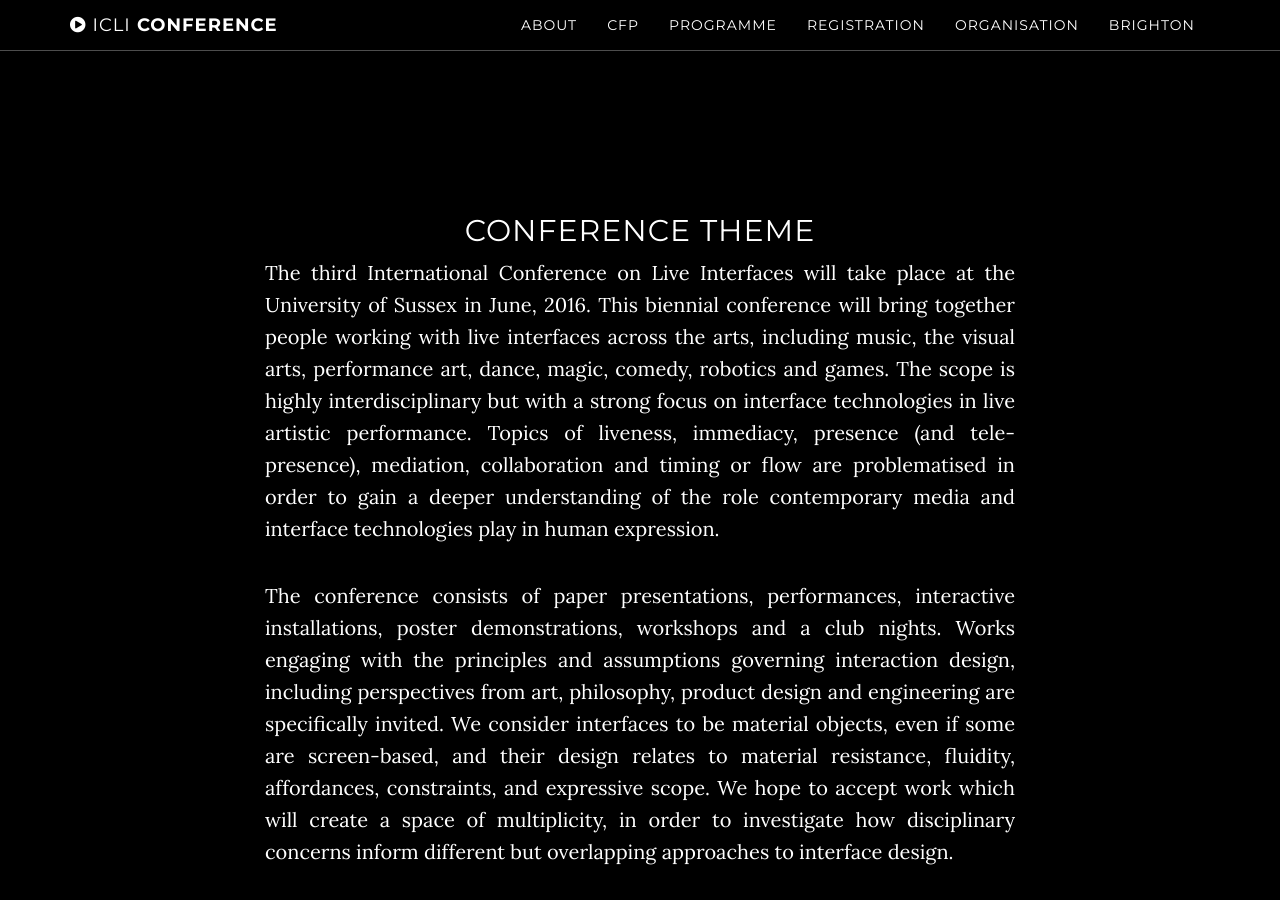
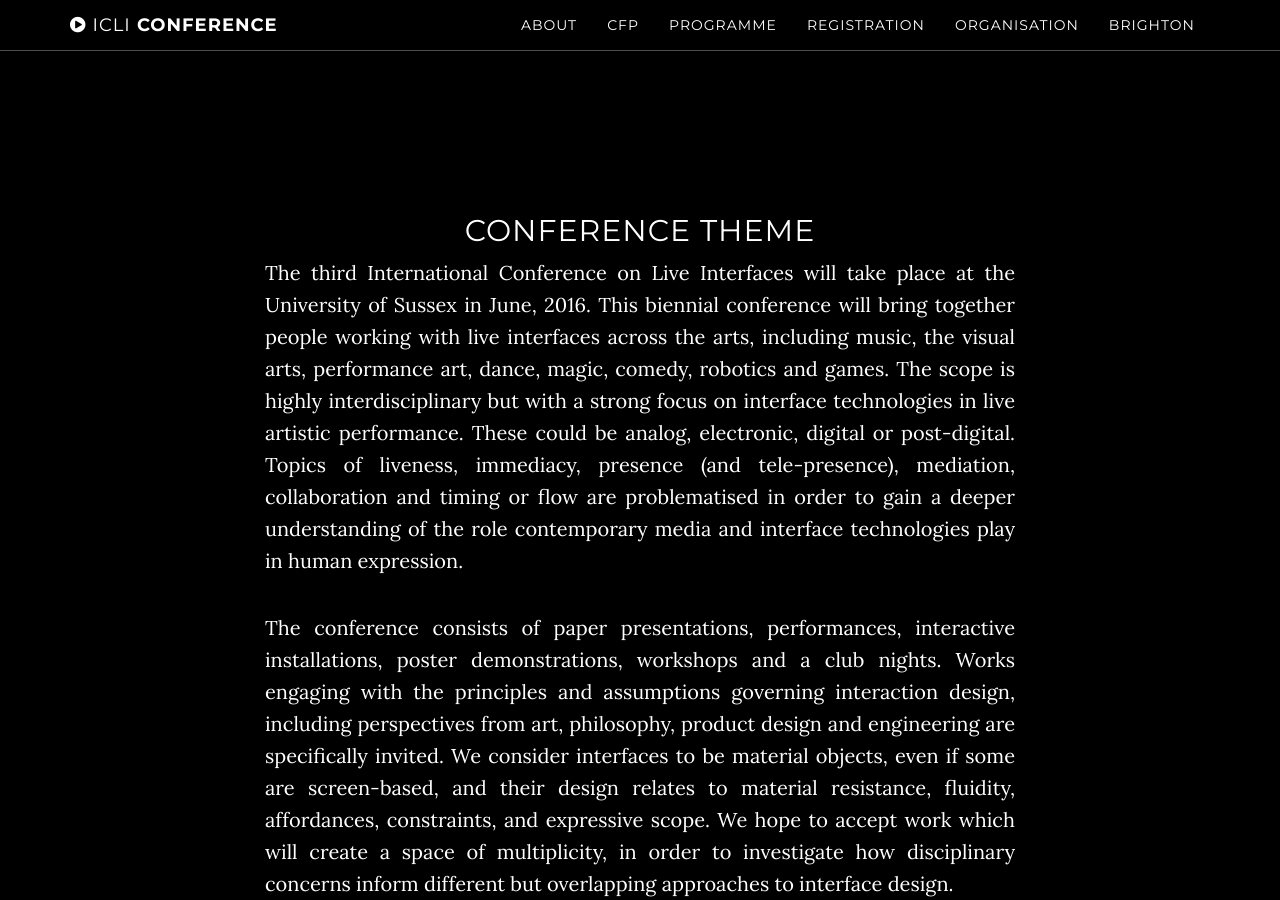
Before and after one commit to thormagnusson/liveinterfaces, a Jekyll site: the page built from index.html, in a window 1280 px wide and 900 px high, scrolled down 886 px. Built offline with Jekyll 4.4.1, drawn with Linux system fonts in a browser that asks for light colours; some of the changed text lies outside the part shown.

Commit message:
adding to text

```diff
--- a/_includes/about.html
+++ b/_includes/about.html
@@ -5,7 +5,7 @@
 
             <h2>Conference Theme</h2>
 
-            <p>The third International Conference on Live Interfaces will take place at the University of Sussex in June, 2016. This biennial conference will bring together people working with live interfaces across the arts, including music, the visual arts, performance art, dance, magic, comedy, robotics and games. The scope is highly interdisciplinary but with a strong focus on interface technologies in live artistic performance. Topics of liveness, immediacy, presence (and tele-presence), mediation, collaboration and timing or flow are problematised in order to gain a deeper understanding of the role contemporary media and interface technologies play in human expression.</p>
+            <p>The third International Conference on Live Interfaces will take place at the University of Sussex in June, 2016. This biennial conference will bring together people working with live interfaces across the arts, including music, the visual arts, performance art, dance, magic, comedy, robotics and games. The scope is highly interdisciplinary but with a strong focus on interface technologies in live artistic performance. These could be analog, electronic, digital or post-digital. Topics of liveness, immediacy, presence (and tele-presence), mediation, collaboration and timing or flow are problematised in order to gain a deeper understanding of the role contemporary media and interface technologies play in human expression.</p>
 
             <p>The conference consists of paper presentations, performances, interactive installations, poster demonstrations, workshops and a club nights. Works engaging with the principles and assumptions governing interaction design, including perspectives from art, philosophy, product design and engineering are specifically invited. We consider interfaces to be material objects, even if some are screen-based, and their design relates to material resistance, fluidity, affordances, constraints, and expressive scope. We hope to accept work which will create a space of multiplicity, in order to investigate how disciplinary concerns inform different but overlapping approaches to interface design.
             </p>
--- a/_includes/cfp.html
+++ b/_includes/cfp.html
@@ -50,6 +50,7 @@
             - Interfacing noise <br>
             - Activism and interfaces<br>
             - Comedy in the performance arts<br>
+            - Post-digital interfaces<br>
             </p>
 
             <h2>Submission categories</h2>
```
